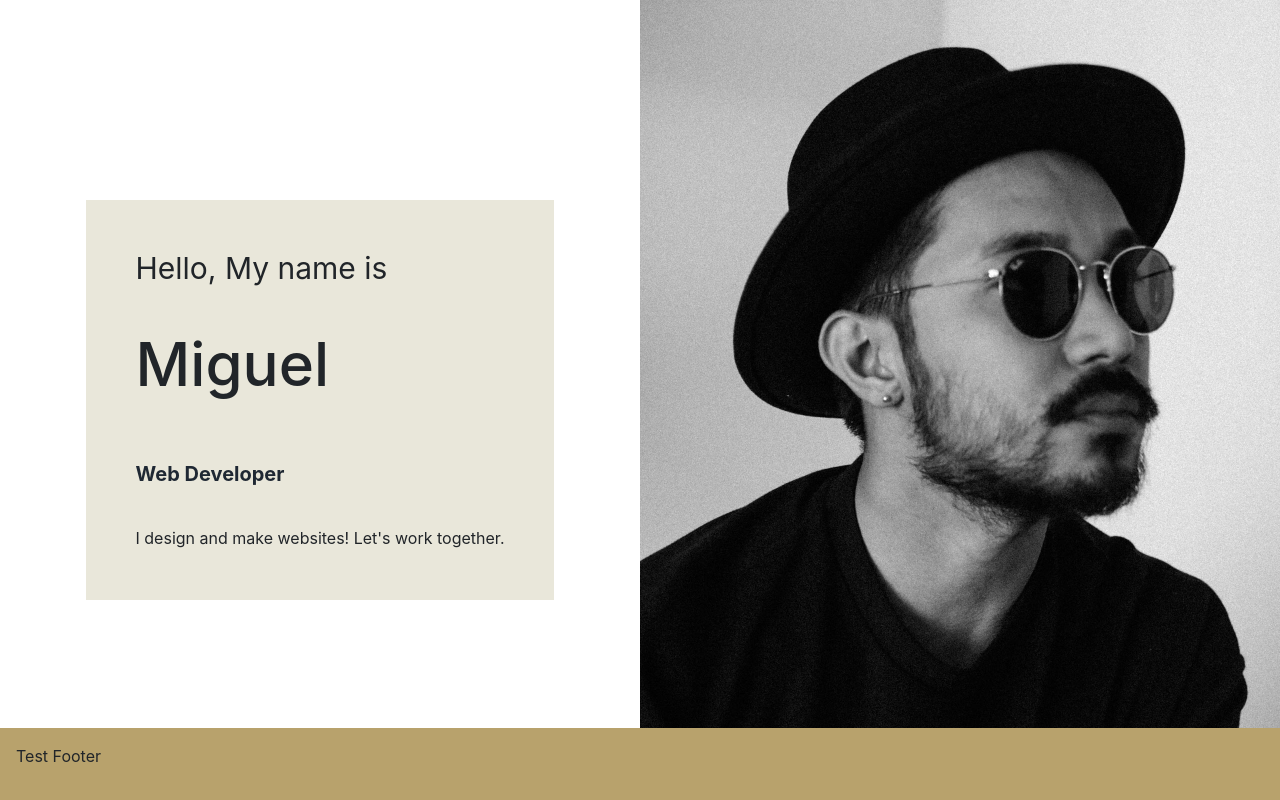
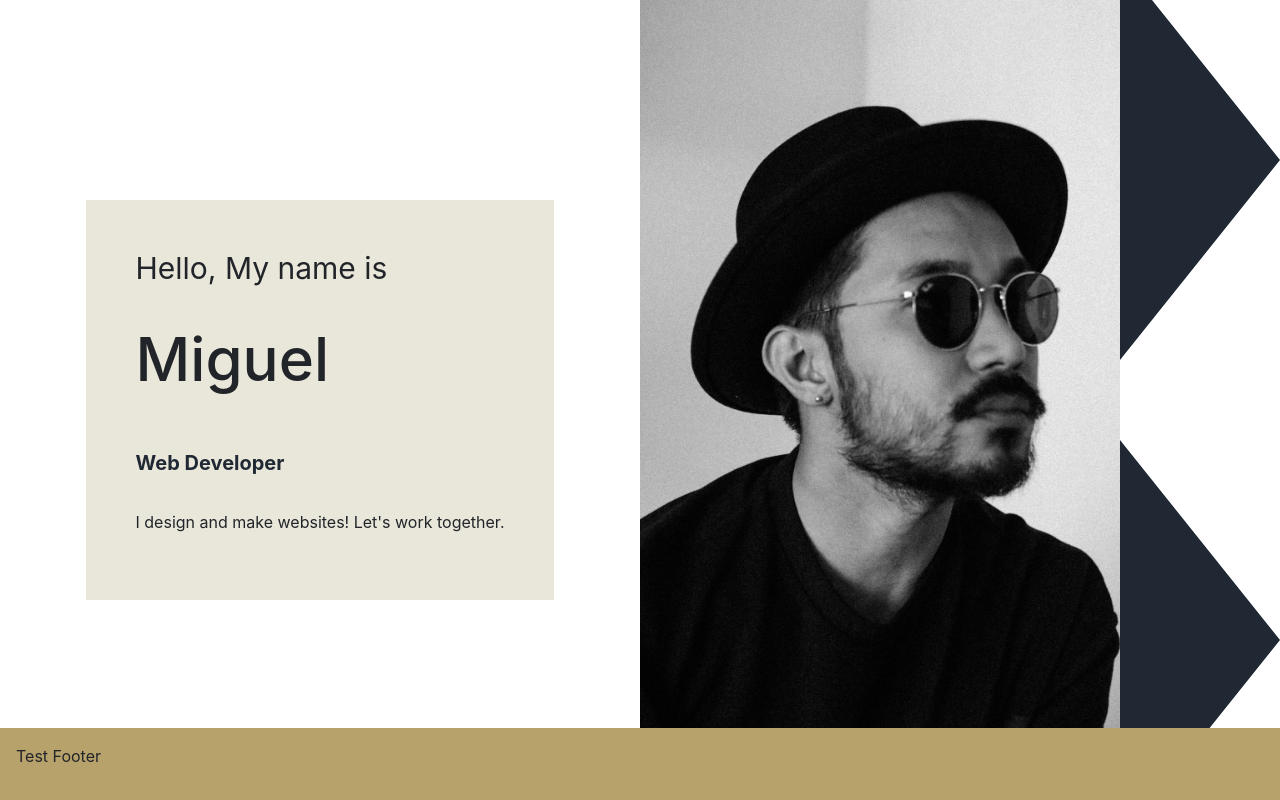
Before and after one commit to miguelxosorio/hello-there, a React (Create React App) app: page / in a window 1280 px wide. Built offline with nearby package versions, Linux system fonts and the light colour scheme.

Commit message:
testing some clip path css on background image

```diff
--- a/src/components/About/about.css
+++ b/src/components/About/about.css
@@ -25,6 +25,7 @@
 
 .about-right {
     flex: 1;
+    position: relative;
 }
 
 .about-left-wrapper {
@@ -86,7 +87,19 @@
 }
 
 .about-img {
+    width: 75%;
+    height: 100%;
+    object-fit: cover;
+    position: absolute;
+}
+
+.about-bg {
+    /* https://bennettfeely.com/clippy/ */
+    clip-path: polygon(20% 0%, 0% 20%, 30% 50%, 0% 80%, 20% 100%, 50% 70%, 80% 100%, 100% 80%, 70% 50%, 100% 20%, 80% 0%, 45% 0);
+    background-color: var(--charcoal);
     width: 100%;
     height: 100%;
-    object-fit: cover;
+    position: absolute;
+    top: 0;
+    right: 0;
 }
--- a/src/components/About/index.js
+++ b/src/components/About/index.js
@@ -19,13 +19,14 @@ function About() {
                     <div className="about-title-item">Photographer</div>
                 </div>
             </div>
-            <div className="about-description">
+            <p className="about-description">
                 I design and make websites! Let's work together.
-            </div>
+            </p>
         </div>
       </div>
       <div className="about-right">
-          <img src={dp} alt="display photo" className="about-img"></img>
+      <div className="about-bg"></div>
+          <img src={dp} alt="man with a hat" className="about-img"></img>
       </div>
     </div>
   );
```
